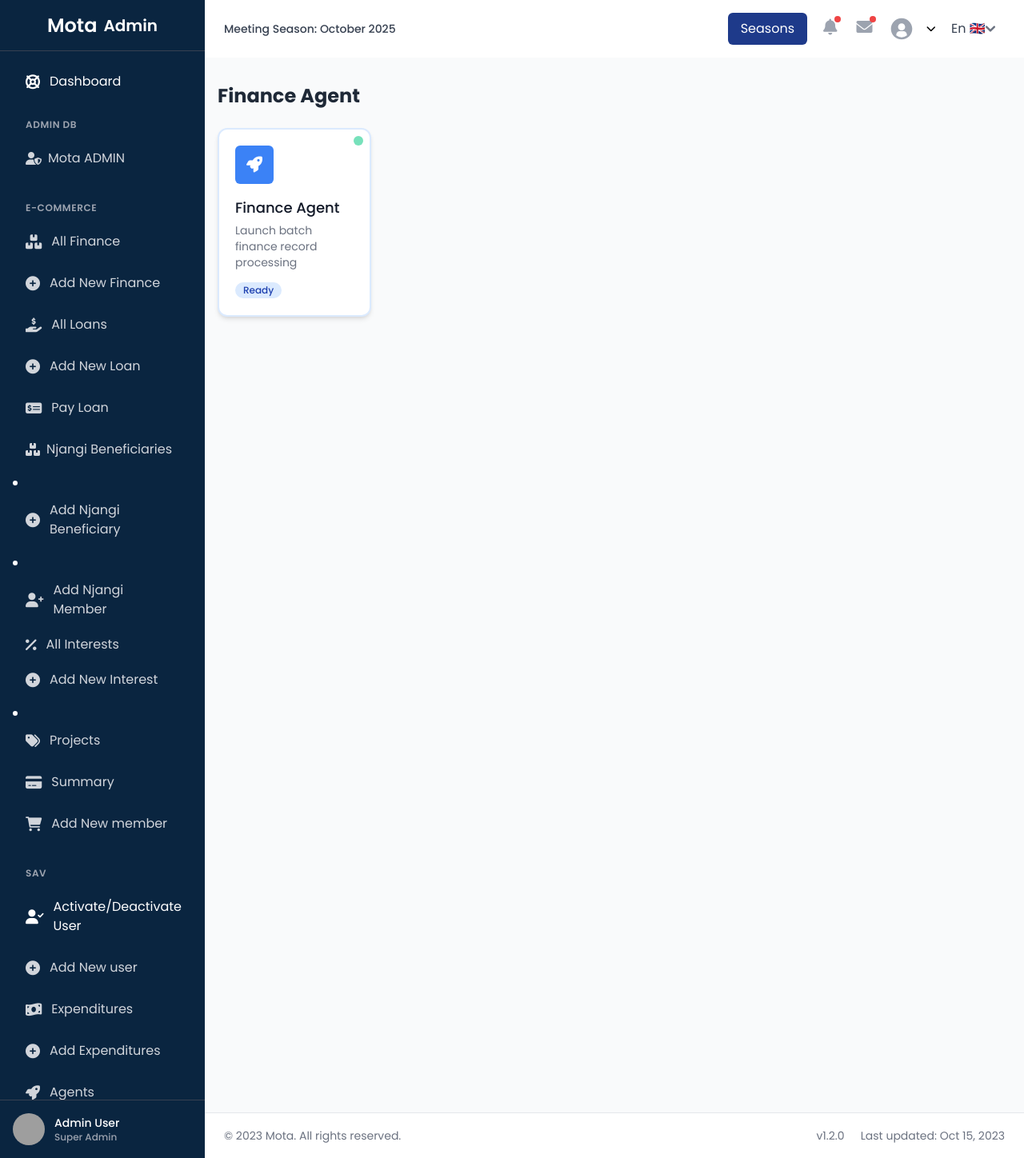
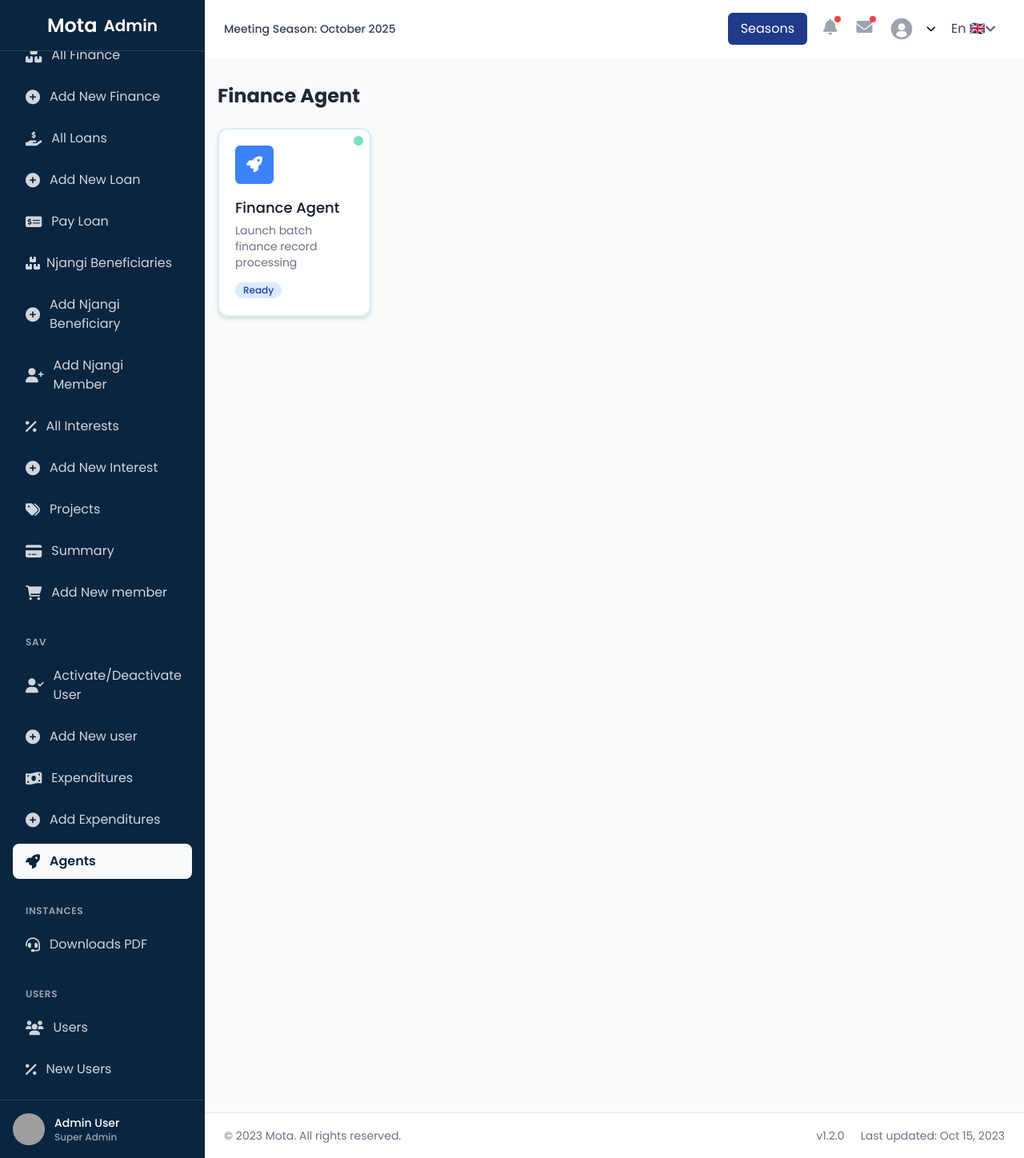
Before and after one commit to C-Elgol/NEWMOTA, a Django app: page /en/finance-agent/ in a window 1280 px wide. Shown: the whole page at 80% size. Run offline with Django 5.2, Linux system fonts and the light colour scheme; parts of the project's set-up code (start-up, migrations or seed data) failed here and were passed over; some libraries are stand-ins or nearby versions; grey boxes are pictures that could not be loaded.

Commit message:
fix design

```diff
--- a/mota_apps/templates/publics/dashboard/admin/includes/_sidebar.html
+++ b/mota_apps/templates/publics/dashboard/admin/includes/_sidebar.html
@@ -13,8 +13,9 @@
   {% with current_url=request.resolver_match.url_name %}
     <!-- Dashboard -->
     <div class="mb-6">
-          <a href="{% url 'finance:admin-dashboard' %}"
-                 class="flex items-center px-4 py-2.5 rounded-lg nav-item">
+      {% url 'finance:admin-dashboard' as admin_dashboard_url %}
+      <a href="{{ admin_dashboard_url }}"
+         class="flex items-center px-4 py-2.5 rounded-lg nav-item {% if request.path == admin_dashboard_url %}active{% else %}inactive{% endif %}">
         <i class="fas fa-life-ring mr-3 text-lg"></i>
         <span>{% trans "Dashboard" %}</span>
       </a>
@@ -26,15 +27,16 @@
       <div>
         <h3 class="px-4 text-xs font-semibold text-gray-400 uppercase tracking-wider mb-3">{% trans "ADMIN DB" %}</h3>
         <div class="space-y-2">
-             <a href="{% url 'admin:index' %}"
-                  class="flex items-center px-4 py-2.5 rounded-lg nav-item {% if current_url == 'admin' %}active{% else %}inactive{% endif %}">
+          {% url 'admin:index' as admin_index_url %}
+          <a href="{{ admin_index_url }}"
+             class="flex items-center px-4 py-2.5 rounded-lg nav-item {% if request.path == admin_index_url %}active{% else %}inactive{% endif %}">
             <i class="fas fa-user-shield mr-2"></i>
             <span>{% trans "Mota ADMIN" %}</span>
           </a>
-
         </div>
       </div>
 
+      <!-- E-commerce Section -->
       <div>
         <h3 class="px-4 text-xs font-semibold text-gray-400 uppercase tracking-wider mb-3">{% trans 'E-commerce' %}</h3>
         <div class="space-y-2">
@@ -50,59 +52,66 @@
             <i class="fas fa-plus-circle mr-3 text-lg"></i>
             <span>{% trans "Add New Finance" %}</span>
           </a>
-                  <a href="{% url 'finance:loan_list' %}" class="flex items-center px-4 py-2.5 rounded-lg nav-item {% if request.path == '/loan-list/' %}active{% else %}inactive{% endif %}">
+          {% url 'finance:loan_list' as loan_list_url %}
+          <a href="{{ loan_list_url }}"
+             class="flex items-center px-4 py-2.5 rounded-lg nav-item {% if request.path == loan_list_url %}active{% else %}inactive{% endif %}">
             <i class="fas fa-hand-holding-usd mr-3 text-lg"></i>
             <span>{% trans "All Loans" %}</span>
           </a>
-                  <a href="{% url 'finance:new_loan' %}" class="flex items-center px-4 py-2.5 rounded-lg nav-item {% if request.path == '/new-loan/' %}active{% else %}inactive{% endif %}">
+          {% url 'finance:new_loan' as new_loan_url %}
+          <a href="{{ new_loan_url }}"
+             class="flex items-center px-4 py-2.5 rounded-lg nav-item {% if request.path == new_loan_url %}active{% else %}inactive{% endif %}">
             <i class="fas fa-plus-circle mr-3 text-lg"></i>
             <span>{% trans "Add New Loan" %}</span>
           </a>
-                  <a href="{% url 'finance:pay_loan' %}" class="flex items-center px-4 py-2.5 rounded-lg nav-item {% if request.path == '/pay-loan/' %}active{% else %}inactive{% endif %}">
+          {% url 'finance:pay_loan' as pay_loan_url %}
+          <a href="{{ pay_loan_url }}"
+             class="flex items-center px-4 py-2.5 rounded-lg nav-item {% if request.path == pay_loan_url %}active{% else %}inactive{% endif %}">
             <i class="fas fa-money-check-alt mr-3 text-lg"></i>
             <span>{% trans "Pay Loan" %}</span>
           </a>
-
-                  <a href="{% url 'finance:njangi_list' %}" class="flex items-center px-4 py-2.5 rounded-lg nav-item {% if current_url == 'njangi_list' %}active{% else %}inactive{% endif %}">
+          {% url 'finance:njangi_list' as njangi_list_url %}
+          <a href="{{ njangi_list_url }}"
+             class="flex items-center px-4 py-2.5 rounded-lg nav-item {% if request.path == njangi_list_url %}active{% else %}inactive{% endif %}">
             <i class="fas fa-boxes mr-2"></i>
             <span>{% trans "Njangi Beneficiaries" %}</span>
           </a>
-                </li>
-                <li>
-                  <a href="{% url 'finance:new_njangi' %}" class="flex items-center px-4 py-2.5 rounded-lg nav-item {% if current_url == 'new_njangi' %}active{% else %}inactive{% endif %}">
+          {% url 'finance:new_njangi' as new_njangi_url %}
+          <a href="{{ new_njangi_url }}"
+             class="flex items-center px-4 py-2.5 rounded-lg nav-item {% if request.path == new_njangi_url %}active{% else %}inactive{% endif %}">
             <i class="fas fa-plus-circle mr-3 text-lg"></i>
             <span>{% trans "Add Njangi Beneficiary" %}</span>
           </a>
-                </li>
-                <li>
-                  <a href="{% url 'finance:add_njangi_member' %}" class="flex items-center px-4 py-2.5 rounded-lg nav-item {% if current_url == 'add_njangi_member' %}active{% else %}inactive{% endif %}">
+          {% url 'finance:add_njangi_member' as add_njangi_member_url %}
+          <a href="{{ add_njangi_member_url }}"
+             class="flex items-center px-4 py-2.5 rounded-lg nav-item {% if request.path == add_njangi_member_url %}active{% else %}inactive{% endif %}">
             <i class="fas fa-user-plus mr-3 text-lg"></i>
             <span>{% trans "Add Njangi Member" %}</span>
           </a>
-
-                  <a href="{% url 'finance:interest_list' %}" class="flex items-center px-4 py-2.5 rounded-lg nav-item {% if request.path == '/interest-list/' %}active{% else %}inactive{% endif %}">
+          {% url 'finance:interest_list' as interest_list_url %}
+          <a href="{{ interest_list_url }}"
+             class="flex items-center px-4 py-2.5 rounded-lg nav-item {% if request.path == interest_list_url %}active{% else %}inactive{% endif %}">
             <i class="fas fa-percent mr-3 text-lg"></i>
             <span>{% trans "All Interests" %}</span>
           </a>
-                  <a href="{% url 'finance:new_interest' %}" class="flex items-center px-4 py-2.5 rounded-lg nav-item {% if request.path == '/new-interest/' %}active{% else %}inactive{% endif %}">
+          {% url 'finance:new_interest' as new_interest_url %}
+          <a href="{{ new_interest_url }}"
+             class="flex items-center px-4 py-2.5 rounded-lg nav-item {% if request.path == new_interest_url %}active{% else %}inactive{% endif %}">
             <i class="fas fa-plus-circle mr-3 text-lg"></i>
             <span>{% trans "Add New Interest" %}</span>
           </a>
-
-                  <li>
-                      <a href="{% url 'finance:project_list' %}" class="flex items-center px-4 py-2.5 rounded-lg nav-item {% if request.path == '/project-list/' %}active{% else %}inactive{% endif %}">
+          {% url 'finance:project_list' as project_list_url %}
+          <a href="{{ project_list_url }}"
+             class="flex items-center px-4 py-2.5 rounded-lg nav-item {% if request.path == project_list_url %}active{% else %}inactive{% endif %}">
             <i class="fas fa-tags mr-3 text-lg"></i>
             <span>{% trans "Projects" %}</span>
           </a>
-                  </li>
-
           {% url 'users:admin_payment_list' as admin_payment_list_url %}
           <a href="{{ admin_payment_list_url }}"
              class="flex items-center px-4 py-2.5 rounded-lg nav-item {% if request.path == admin_payment_list_url %}active{% else %}inactive{% endif %}">
             <i class="fas fa-credit-card mr-3 text-lg"></i>
             <span>{% trans "Summary" %}</span>
           </a>
-
           {% url 'users:admin_order_list' as admin_order_list_url %}
           <a href="{{ admin_order_list_url }}"
              class="flex items-center px-4 py-2.5 rounded-lg nav-item {% if request.path == admin_order_list_url %}active{% else %}inactive{% endif %}">
@@ -112,47 +121,50 @@
         </div>
       </div>
 
+      <!-- SAV Section -->
       <div>
         <h3 class="px-4 text-xs font-semibold text-gray-400 uppercase tracking-wider mb-3">{% trans 'SAV' %}</h3>
         <div class="space-y-2">
-              <a href="{% url 'users:toggle_user_status' %}" class="flex items-center px-4 py-2.5 rounded-lg nav-item">
+          {% url 'users:toggle_user_status' as toggle_user_status_url %}
+          <a href="{{ toggle_user_status_url }}"
+             class="flex items-center px-4 py-2.5 rounded-lg nav-item {% if request.path == toggle_user_status_url %}active{% else %}inactive{% endif %}">
             <i class="fas fa-user-check mr-3 text-lg"></i>
             <span>{% trans "Activate/Deactivate User" %}</span>
           </a>
-              <a href="#"
-                 class="flex items-center px-4 py-2.5 rounded-lg nav-item {% if current_url == 'new_sav' %}active{% else %}inactive{% endif %}">
+          {% url 'users:new_user' as new_user_url %}
+          <a href="{{ new_user_url }}"
+             class="flex items-center px-4 py-2.5 rounded-lg nav-item {% if request.path == new_user_url %}active{% else %}inactive{% endif %}">
             <i class="fas fa-plus-circle mr-3 text-lg"></i>
-                <span>{% trans 'Add New user' %}</span>
+            <span>{% trans "Add New user" %}</span>
           </a>
-              <a href="{% url 'finance:expenditure_list' %}" class="flex items-center px-4 py-2.5 rounded-lg nav-item {% if request.path == expenditure_list_url %}active{% else %}inactive{% endif %}">
+          {% url 'finance:expenditure_list' as expenditure_list_url %}
+          <a href="{{ expenditure_list_url }}"
+             class="flex items-center px-4 py-2.5 rounded-lg nav-item {% if request.path == expenditure_list_url %}active{% else %}inactive{% endif %}">
             <i class="fas fa-money-bill-wave mr-3 text-lg"></i>
             <span>{% trans "Expenditures" %}</span>
           </a>
-              <a href="{% url 'finance:new_expenditure' %}"
-                 class="flex items-center px-4 py-2.5 rounded-lg nav-item {% if current_url == 'new_sav' %}active{% else %}inactive{% endif %}">
+          {% url 'finance:new_expenditure' as new_expenditure_url %}
+          <a href="{{ new_expenditure_url }}"
+             class="flex items-center px-4 py-2.5 rounded-lg nav-item {% if request.path == new_expenditure_url %}active{% else %}inactive{% endif %}">
             <i class="fas fa-plus-circle mr-3 text-lg"></i>
-                <span>{% trans 'Add Expenditures' %}</span>
+            <span>{% trans "Add Expenditures" %}</span>
           </a>
-
-              <a href="{% url 'agents:finance_agent' %}"
-                class="flex items-center px-4 py-2.5 rounded-lg nav-item {% if request.path == '/agent/finance-agent/' %}active{% else %}inactive{% endif %}">
+          {% url 'agents:finance_agent' as finance_agent_url %}
+          <a href="{{ finance_agent_url }}"
+             class="flex items-center px-4 py-2.5 rounded-lg nav-item {% if request.path == finance_agent_url %}active{% else %}inactive{% endif %}">
             <i class="fas fa-rocket mr-3 text-lg"></i>
             <span>{% trans "Agents" %}</span>
           </a>
-              {% comment %} <a href="{% url 'agents:loan_notification' %}"
-                class="flex items-center px-4 py-2.5 rounded-lg nav-item {% if request.path == '/agent/finance-agent/' %}active{% else %}inactive{% endif %}">
-                <i class="fas fa-rocket mr-3 text-lg"></i>
-                <span>{% trans "loan Agents" %}</span>
-              </a> {% endcomment %}
         </div>
       </div>
 
-          <!-- Instance Section -->
+      <!-- Instances Section -->
       <div>
         <h3 class="px-4 text-xs font-semibold text-gray-400 uppercase tracking-wider mb-3">{% trans "Instances" %}</h3>
         <div class="space-y-2">
-              <a href="#"
-                 class="flex items-center px-4 py-2.5 rounded-lg nav-item {% if current_url == 'list_instance' %}active{% else %}inactive{% endif %}">
+          {% url 'finance:downloads_pdf' as downloads_pdf_url %}
+          <a href="{{ downloads_pdf_url }}"
+             class="flex items-center px-4 py-2.5 rounded-lg nav-item {% if request.path == downloads_pdf_url %}active{% else %}inactive{% endif %}">
             <i class="fas fa-headset mr-3 text-lg"></i>
             <span>{% trans "Downloads PDF" %}</span>
           </a>
@@ -163,55 +175,18 @@
       <div>
         <h3 class="px-4 text-xs font-semibold text-gray-400 uppercase tracking-wider mb-3">USERS</h3>
         <div class="space-y-2">
-
-              <a href="{% url 'users:user_list' %}" class="flex items-center px-4 py-2.5 rounded-lg nav-item {% if request.path == user_list_url %}active{% else %}inactive{% endif %}">
+          {% url 'users:user_list' as user_list_url %}
+          <a href="{{ user_list_url }}"
+             class="flex items-center px-4 py-2.5 rounded-lg nav-item {% if request.path == user_list_url %}active{% else %}inactive{% endif %}">
             <i class="fas fa-users mr-3 text-lg"></i>
             <span>{% trans "Users" %}</span>
           </a>
-
-              <a href="{% url 'users:new_user' %}"
-                 class="flex items-center px-4 py-2.5 rounded-lg nav-item
-                          {% if request.resolver_match.url_name == 'user_list' and request.resolver_match.kwargs.role_slug == 'user' %}active{% else %}inactive{% endif %}">
+          {% url 'users:new_user' as new_user_url %}
+          <a href="{{ new_user_url }}"
+             class="flex items-center px-4 py-2.5 rounded-lg nav-item {% if request.path == new_user_url %}active{% else %}inactive{% endif %}">
             <i class="fas fa-percent mr-3 text-lg"></i>
             <span>{% trans "New Users" %}</span>
           </a>
-            </div>
-          </div>
-
-
-          <!-- Contact Us Section -->
-          <div>
-            <h3 class="px-4 text-xs font-semibold text-gray-400 uppercase tracking-wider mb-3">{% trans "Contact Us" %}</h3>
-            <div class="space-y-2">
-              <a href="#"
-                 class="flex items-center px-4 py-2.5 rounded-lg nav-item {% if current_url == 'contact_list' %}active{% else %}inactive{% endif %}">
-                <i class="fas fa-envelope mr-3 text-lg"></i>
-                <span>{% trans "Contact Messages" %}</span>
-                <span id="unread-contact-count" class="ml-2 bg-red-600 text-white text-xs font-semibold rounded-full px-2 py-1 hidden">0</span>
-              </a>
-            </div>
-          </div>
-
-        <div>
-            <h3 class="px-4 text-xs font-semibold text-gray-400 uppercase tracking-wider mb-3">{% trans 'Partner Management' %}</h3>
-            <div class="space-y-2">
-                 <a href="#"
-                 class="flex items-center px-4 py-2.5 rounded-lg nav-item {% if current_url == 'manage-partner-customers' %}active{% else %}inactive{% endif %}">
-                    <i class="fas fa-users mr-3 text-lg"></i>
-                    <span>{% trans 'Mota Partners' %}</span>
-              </a>
-            </div>
-        </div>
-
-          <!-- Settings Section -->
-          <div>
-            <h3 class="px-4 text-xs font-semibold text-gray-400 uppercase tracking-wider mb-3">{% trans "SETTINGS" %}</h3>
-            <div class="space-y-2">
-                  <a href="#" class="flex items-center px-4 py-2.5 rounded-lg nav-item {% if current_url == 'company_settings' %}active{% else %}inactive{% endif %}">
-                      <i class="fas fa-cog mr-3 text-lg"></i>
-                      <span>{% trans "General" %}</span>
-                  </a>
-
         </div>
       </div>
     </div>
```
Lines whose indentation alone changed are shown as unchanged.
